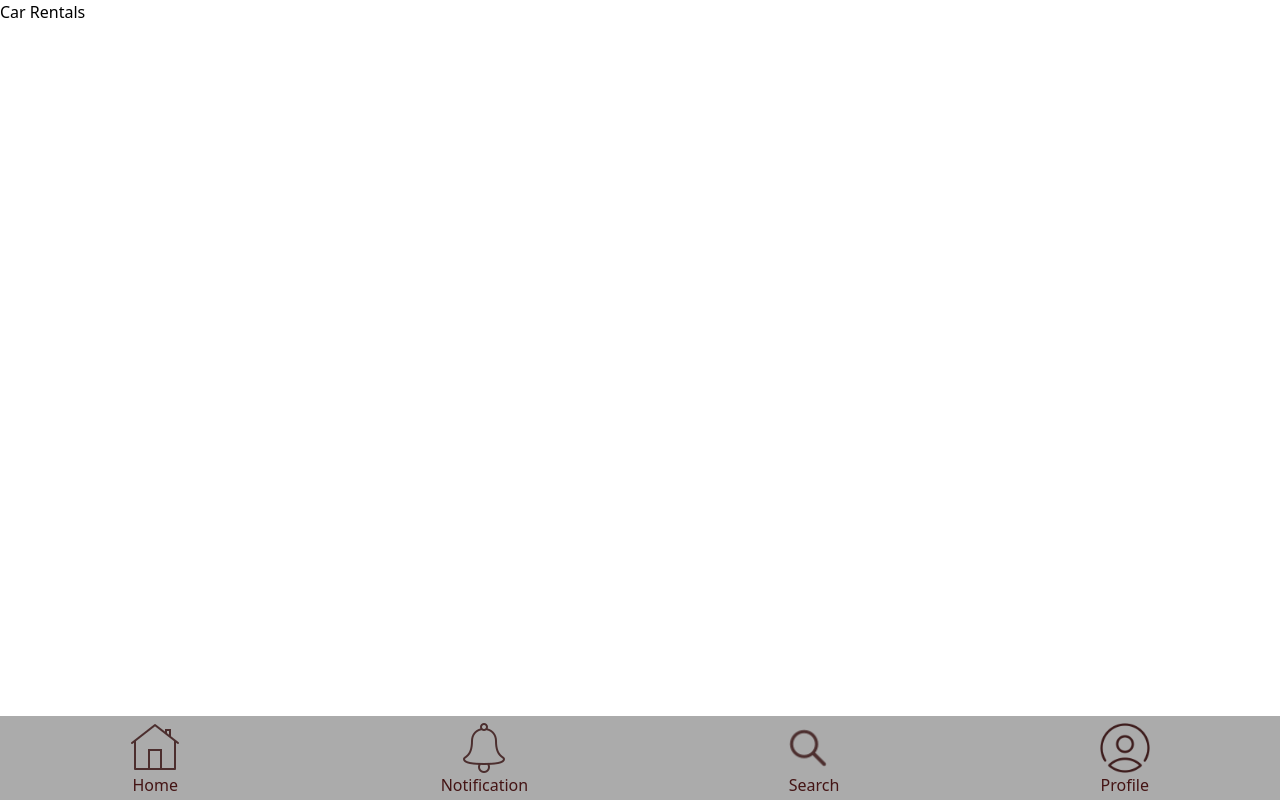
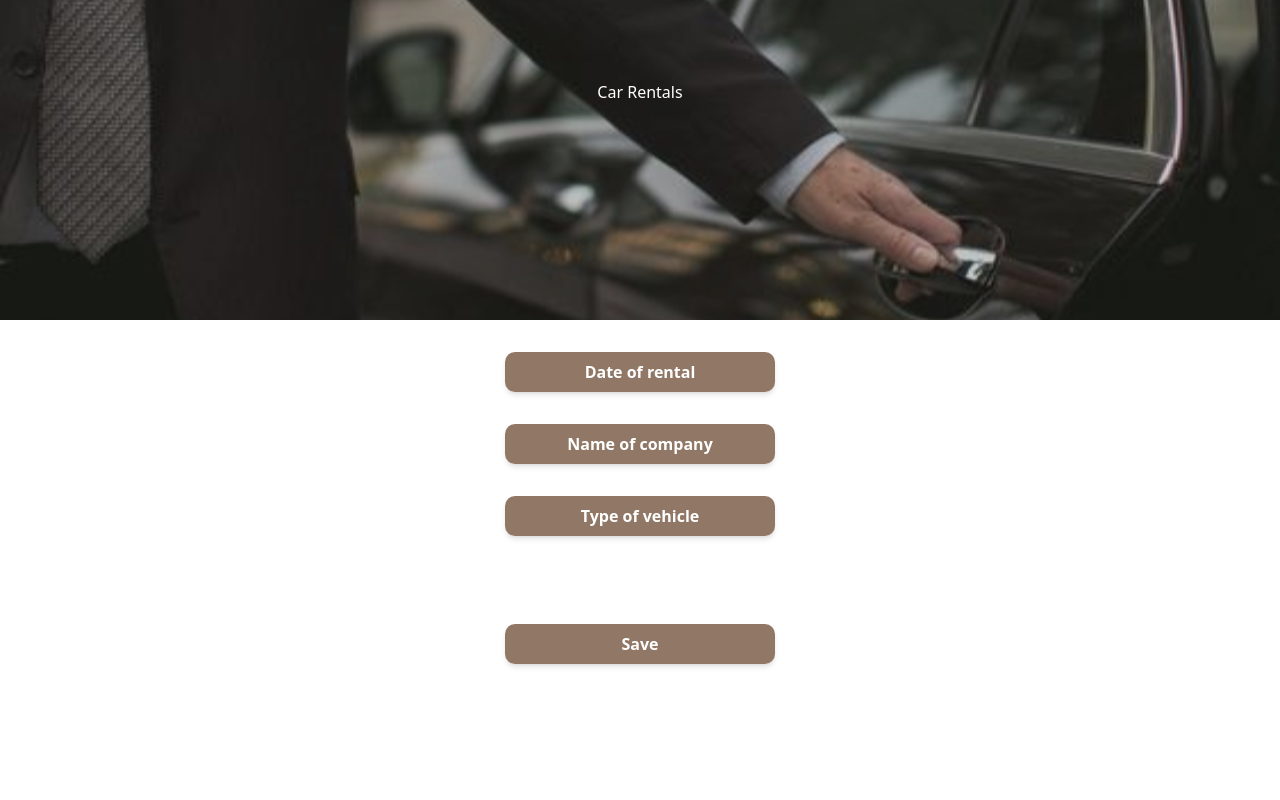
Before and after one commit to sheriffdeen-yusuf/Explorar, a Next.js app: page /carrents in a window 1280 px wide. Built offline with nearby package versions, Linux system fonts and the light colour scheme.

Commit message:
Created Car rentals page

```diff
--- a/src/pages/carrents/index.tsx
+++ b/src/pages/carrents/index.tsx
@@ -1,8 +1,39 @@
 import AppLayout from "@/components/AppLayout";
 import React from "react";
+import Image from "next/image";
+import Link from "next/link";
+
 
 function index() {
-  return <AppLayout>Car Rentals</AppLayout>;
+  return (
+    // <AppLayout>Car Rentals</AppLayout>,
+    <div className="flex  gap-8 flex-col items-center ">
+      {/* <Image
+        src="/carrentals.svg"
+        className="pt-1 text-center"
+        alt=""
+        width={430}
+        height={261}
+      /> */}
+      <div className="w-full h-80 text-center items-center">
+        <h1 className="bg-[url('/carrentals.svg')] h-full bg-cover bg-no-repeat bg-center text-white pt-20">Car Rentals</h1>
+      </div>
+
+      <Link href="/">
+        <button className="button-minor">Date of rental</button>
+      </Link>
+      <Link href="/">
+        <button className="button-minor">Name of company</button>
+      </Link>
+      <Link href="/">
+        <button className="button-minor">Type of vehicle</button>
+      </Link>
+      <Link href="/" className="mt-14">
+        <button className="button-minor">Save</button>
+      </Link>
+
+    </div>
+          )
 }
 
 export default index;
--- a/src/pages/filghts/index.tsx
+++ b/src/pages/filghts/index.tsx
@@ -3,6 +3,7 @@ import React from "react";
 
 function index() {
   return <AppLayout>Flights</AppLayout>;
+  <img src="./" alt="" />
 }
 
 export default index;
--- a/src/styles/globals.css
+++ b/src/styles/globals.css
@@ -11,4 +11,7 @@ body {
   .button-main {
     @apply flex h-[59px] w-[282px] items-center justify-center rounded-[9px] bg-[#481f0199] font-bold text-white shadow-md transition-all duration-300 hover:bg-amber-900;
   }
+  .button-minor{
+    @apply flex h-[40px] w-[270px] items-center justify-center rounded-[10px] bg-[#481f0199] font-bold text-white shadow-md transition-all duration-300 hover:bg-amber-900;
+  }
 }
```
Also changed, not shown: public/carrentals.svg (added).
